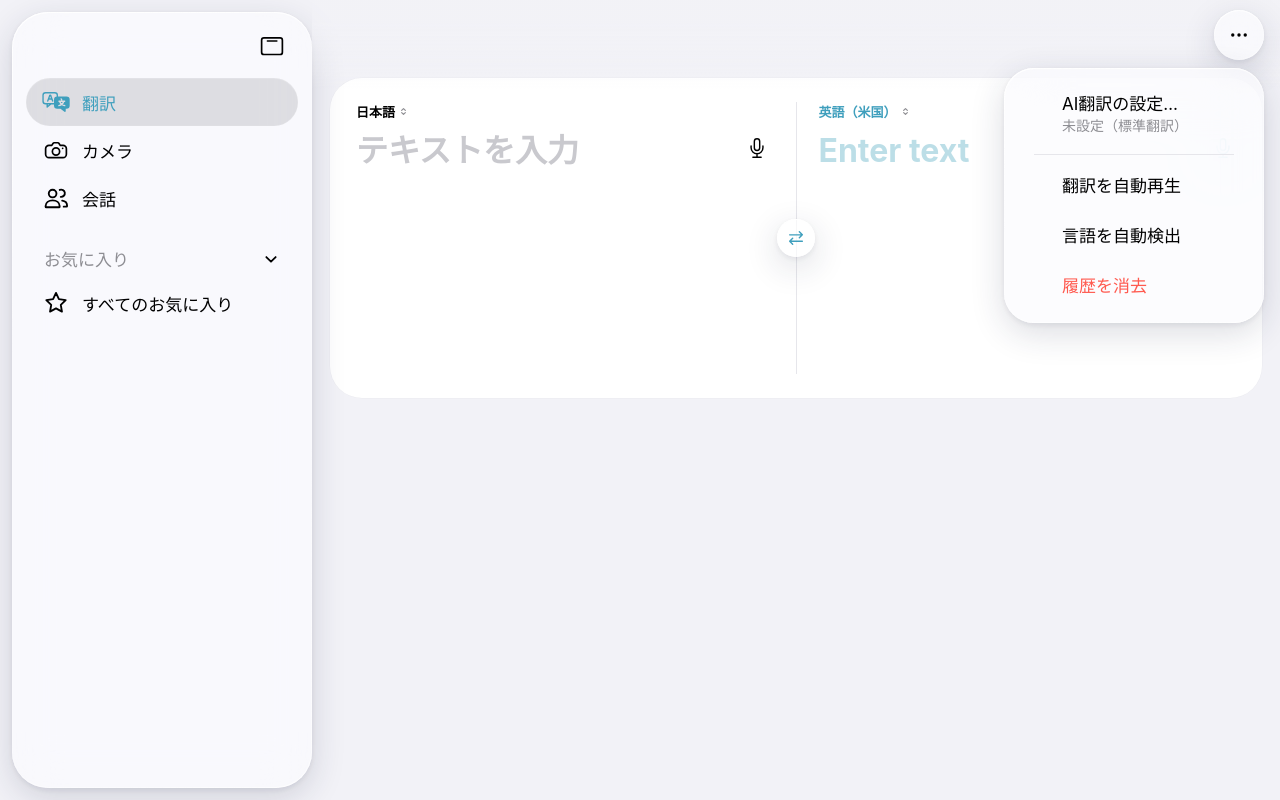
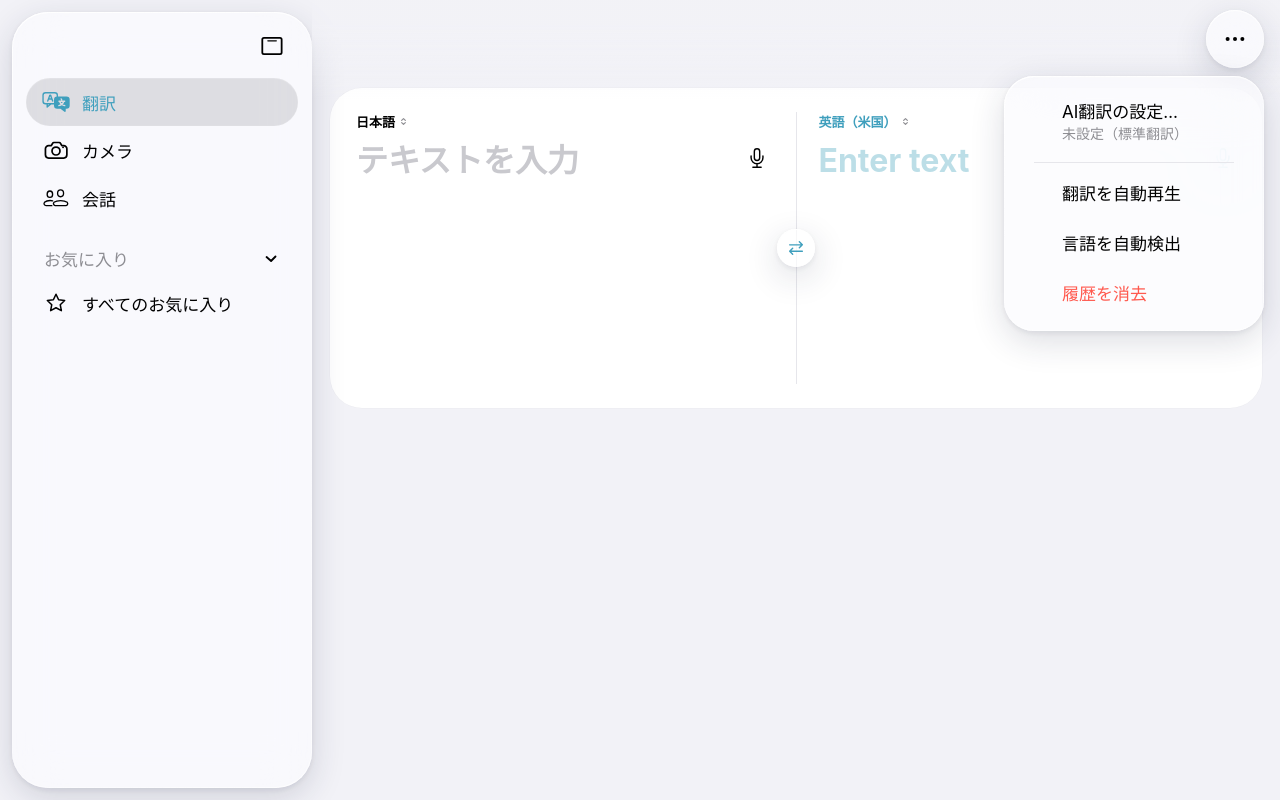
Before and after one commit to xiaomi-ops710/iPad-Translationapp, a plain HTML site: page index.html in a window 1280 px wide. Both pictures are taken after a click on the button 1239 px from the left and 35 px from the top of the page. Drawn offline with Linux system fonts and the light colour scheme.

Commit message:
Add files via upload

```diff
--- a/app.js
+++ b/app.js
@@ -483,6 +483,43 @@
   }
 
   /* ------------------------------------------------------------- popovers */
+  /* アンカーのボタンから液体のようにふくらんで開く（メタボール＋伸び縮み） */
+  function popLiquid(p, anchor, x, y, pw, ph) {
+    if (reduceMotion() || !p.animate) return;
+    if (!$('#gooSvg')) {
+      const s = document.createElementNS(NS, 'svg');
+      s.id = 'gooSvg'; s.setAttribute('width', '0'); s.setAttribute('height', '0'); s.style.cssText = 'position:absolute;pointer-events:none';
+      s.innerHTML = '<filter id="goo" x="0" y="0" width="100%" height="100%" color-interpolation-filters="sRGB"><feGaussianBlur in="SourceGraphic" stdDeviation="7" result="b"/><feColorMatrix in="b" type="matrix" values="1 0 0 0 0  0 1 0 0 0  0 0 1 0 0  0 0 0 24 -11"/></filter>';
+      document.body.appendChild(s);
+    }
+    const r = anchor.getBoundingClientRect(), M = 40;
+    const L = Math.min(r.left, x) - M, T = Math.min(r.top, y) - M;
+    const W = Math.max(r.right, x + pw) + M - L, H = Math.max(r.bottom, y + ph) + M - T;
+    const goo = document.createElement('div'); goo.className = 'goo';
+    goo.style.cssText = `left:${L}px;top:${T}px;width:${W}px;height:${H}px`;
+    const mk = () => { const i = document.createElement('i'); goo.appendChild(i); return i; };
+    const ghost = mk(), blob = mk();
+    const ar = Math.min(r.width, r.height) / 2;
+    const fr = (l, t, w, h, rad) => ({ transform: `translate(${l - L}px,${t - T}px)`, width: w + 'px', height: h + 'px', borderRadius: rad + 'px' });
+    ghost.style.cssText = `width:${r.width}px;height:${r.height}px;border-radius:${ar}px;transform:translate(${r.left - L}px,${r.top - T}px)`;
+    const down = y >= r.top;
+    const cx = Math.min(Math.max(r.left + r.width / 2, x + 30), x + pw - 30);
+    const k = [
+      fr(r.left, r.top, r.width, r.height, ar),
+      { ...fr(cx - pw * 0.22, down ? r.top : y + ph - r.height * 1.7, pw * 0.44, r.height * 1.7, 34), offset: 0.28 },
+      { ...fr(x - pw * 0.025, down ? y : y - ph * 0.04, pw * 1.05, ph * 1.04, 34), offset: 0.66 },
+      { ...fr(x + pw * 0.006, y + ph * 0.004, pw * 0.988, ph * 0.992, 31), offset: 0.84 },
+      fr(x, y, pw, ph, 30)
+    ];
+    document.body.appendChild(goo);
+    p.style.opacity = '0'; p.style.animation = 'none';
+    const a = blob.animate(k, { duration: 640, easing: 'cubic-bezier(.3,.8,.35,1)', fill: 'forwards' });
+    p.animate([{ opacity: 0, transform: 'scale(.94)', filter: 'blur(6px)' }, { opacity: 1, transform: 'none', filter: 'none' }],
+      { duration: 340, delay: 300, easing: 'cubic-bezier(.3,1.2,.45,1)', fill: 'both' });
+    setTimeout(() => { goo.style.opacity = '0'; }, 420);
+    const done = () => { goo.remove(); p.style.opacity = ''; };
+    a.onfinish = done; setTimeout(done, 900);
+  }
   /* 項目を長押し／ホバーすると、薄い楕円が現れて指に追従して滑る */
   function popHighlight(p) {
     const hl = document.createElement('i'); hl.className = 'pop-hl'; p.prepend(hl);
@@ -523,6 +560,7 @@
     if (y + ph > innerHeight - 8) y = r.top > ph + 16 ? r.top - ph - 8 : Math.max(8, innerHeight - ph - 8);
     p.style.left = x + 'px'; p.style.top = y + 'px';
     popHighlight(p);
+    popLiquid(p, anchor, x, y, pw, ph);
     p.style.transformOrigin = `${Math.min(pw, Math.max(0, r.left + r.width / 2 - x))}px ${y > r.top ? '0%' : '100%'}`;
     return p;
   }
@@ -1065,6 +1103,13 @@
     const sk = L.rm ? 0 : Math.max(-9, Math.min(9, -vx / 150));
     L.el.style.transform = `translate(${lx}px,${L.ly}px) scale(${1 + s},${1 - s * 0.62}) skewX(${sk}deg)`;
     L.lc.style.left = -lx + 'px'; L.lc.style.top = -L.ly + 'px';
+    // レンズの下にある本物のタブ文字を隠す（透明なガラス越しに二重に見えないように）
+    const h0 = lx + 7, h1 = lx + L.lw - 7;
+    L.tabs.forEach((tb) => {
+      const a = h0 - tb.offsetLeft, b = h1 - tb.offsetLeft;
+      const m = (L.nomask || b <= 0 || a >= tb.offsetWidth) ? '' : `linear-gradient(90deg,#000 0,#000 ${a}px,transparent ${a}px,transparent ${b}px,#000 ${b}px)`;
+      tb.style.webkitMaskImage = m; tb.style.maskImage = m;
+    });
     L.lc.style.transformOrigin = `${cx}px ${L.bh / 2}px`;
     L.gl.style.setProperty('--gx', (50 - Math.max(-45, Math.min(45, vx / 18))) + '%');
     let h = L.tabs.findIndex((t) => cx >= t.offsetLeft && cx <= t.offsetLeft + t.offsetWidth);
@@ -1118,7 +1163,7 @@
     if (th) { th._x = L.cx - L.tab.offsetWidth / 2; th._y = L.tab.offsetTop; th._w = L.tab.offsetWidth; th._h = L.tab.offsetHeight; th.dataset.i = '1'; }
     L.bar.classList.remove('drag');
     L.tabs.forEach((t) => t.classList.remove('hov'));
-    setTimeout(() => L.el.classList.remove('in'), 140);
+    setTimeout(() => { L.el.classList.remove('in'); L.nomask = true; }, 140);
     setTimeout(() => { L.dead = true; cancelAnimationFrame(L.raf); L.el.remove(); L.svg.remove(); if (L_last === L) L_last = null; }, 620);
     const name = target.dataset.nav;
     nav(name);
--- a/icons.js
+++ b/icons.js
@@ -19,12 +19,12 @@
       <path fill="currentColor" mask="url(#xi-tm)" d="M764 338H1094A115 115 0 0 1 1209 453V663A115 115 0 0 1 1094 778H1068V846Q1068 866 1056 880Q1043 897 1022 885L881 778H764A115 115 0 0 1 649 663V453A115 115 0 0 1 764 338Z"/>
     </svg>`,
     // camera
-    camera: sv('<path d="M8.4 8H6a2.9 2.9 0 0 0-2.9 2.9v4.8A2.9 2.9 0 0 0 6 18.6h12a2.9 2.9 0 0 0 2.9-2.9v-4.8A2.9 2.9 0 0 0 18 8h-2.4l-1-1.6a1.3 1.3 0 0 0-1.1-.6h-3a1.3 1.3 0 0 0-1.1.6z"/><circle cx="12" cy="13.3" r="3.1"/><circle cx="17.7" cy="10.6" r=".75" fill="currentColor" stroke="none"/>', { sw: 1.45 }),
+    camera: `<svg viewBox="89.4 58.9 35.8 35.8" fill="none" stroke="currentColor" stroke-width="2.2" stroke-linecap="round" stroke-linejoin="round" aria-hidden="true"><path d="M99.2 70.9H97.6a4.1 4.1 0 0 0-4.1 4.1v7.7a4.1 4.1 0 0 0 4.1 4.1h19.2a4.1 4.1 0 0 0 4.1-4.1v-7.7a4.1 4.1 0 0 0-4.1-4.1h-2.4l-1.7-3a1.9 1.9 0 0 0-1.6-1h-6.8a1.9 1.9 0 0 0-1.6 1l-1.7 3z" transform="translate(.3 .3)"/><circle cx="107.3" cy="78.1" r="5.1"/><circle cx="116.3" cy="73.4" r="1.2" fill="currentColor" stroke="none"/></svg>`,
     // person.2
-    people: sv('<circle cx="9.1" cy="8.2" r="3.3"/><path d="M3.1 19.4v-.5c0-2.9 2.6-4.9 6-4.9s6 2 6 4.9v.5c0 .3-.2.5-.5.5H3.6c-.3 0-.5-.2-.5-.5z"/><path d="M15.2 5.1a3.1 3.1 0 1 1 .9 5.9"/><path d="M17.3 14.2c2.4.3 4.2 1.9 4.2 4.4v.3c0 .3-.2.5-.5.5h-2.4"/>', { sw: 1.6 }),
+    people: `<svg viewBox="46.7 219 44 44" fill="none" stroke="currentColor" stroke-width="2.1" stroke-linecap="round" stroke-linejoin="round" aria-hidden="true"><ellipse cx="59.1" cy="235" rx="4.3" ry="5"/><ellipse cx="75.9" cy="233.6" rx="4.7" ry="5.4"/><path d="M62.2 253H53.2a3.2 3.2 0 0 1-2.6-5.2C52.6 246 55.7 244.9 59.4 244.9c1.5 0 2.8.2 4 .6"/><path d="M67.4 253H83.9a3.2 3.2 0 0 0 2.5-5.2C83.9 246 80.4 245 75.9 245s-8 1-10.5 2.8a3.2 3.2 0 0 0 2 5.2z"/></svg>`,
     // star / star.fill
-    starO: sv('<path d="M12 3.4l2.5 5.3 5.8.8-4.2 4.1 1 5.8-5.1-2.8-5.1 2.8 1-5.8-4.2-4.1 5.8-.8z"/>', { sw: 1.6 }),
-    star: sv('<path d="M12 3.4l2.5 5.3 5.8.8-4.2 4.1 1 5.8-5.1-2.8-5.1 2.8 1-5.8-4.2-4.1 5.8-.8z"/>', { sw: 1.6 }),
+    starO: `<svg viewBox="46.3 352.5 44 44" fill="none" stroke="currentColor" stroke-width="2.4" stroke-linecap="round" stroke-linejoin="round" aria-hidden="true"><polygon points="68.30,360.70 72.41,369.34 81.90,370.58 74.96,377.16 76.71,386.57 68.30,382.00 59.89,386.57 61.64,377.16 54.70,370.58 64.19,369.34"/></svg>`,
+    star: `<svg viewBox="46.3 352.5 44 44" fill="none" stroke="currentColor" stroke-width="2.4" stroke-linecap="round" stroke-linejoin="round" aria-hidden="true"><polygon points="68.30,360.70 72.41,369.34 81.90,370.58 74.96,377.16 76.71,386.57 68.30,382.00 59.89,386.57 61.64,377.16 54.70,370.58 64.19,369.34"/></svg>`,
     // arrow.up.left.and.arrow.down.right
     expand: sv('<path d="M4.2 9.4V4.2h5.2M4.4 4.4l6.4 6.4M19.8 14.6v5.2h-5.2M19.6 19.6l-6.4-6.4"/>', { sw: 1.6 }),
     // doc.on.doc
@@ -36,15 +36,15 @@
     // arrow.left.arrow.right
     swap: sv('<path d="M4.4 8.2h15.2M16 4.6l3.6 3.6-3.6 3.6M19.6 15.8H4.4M8 12.2l-3.6 3.6L8 19.4"/>', { sw: 1.7 }),
     // chevron.down
-    chev: sv('<path d="M5.8 9.4l6.2 6.2 6.2-6.2"/>', { sw: 2.4 }),
+    chev: `<svg viewBox="304.4 301.5 28 28" fill="none" stroke="currentColor" stroke-width="2.9" stroke-linecap="round" stroke-linejoin="round" aria-hidden="true"><path d="M311.5 312.5L318.5 318.6L325.4 311.6"/></svg>`,
     // chevron.up.chevron.down
     updown: sv('<path d="M8 9.6l4-4 4 4M8 14.4l4 4 4-4"/>', { sw: 2.6 }),
     // xmark.circle.fill
     clear: `<svg viewBox="0 0 24 24" aria-hidden="true"><circle cx="12" cy="12" r="11" fill="#b4b4b9"/><path d="M8.4 8.4l7.2 7.2M15.6 8.4l-7.2 7.2" stroke="#fff" stroke-width="2" stroke-linecap="round"/></svg>`,
     // macwindow（サイドバーを隠す）
-    window: sv('<rect x="3.1" y="5" width="17.8" height="14.3" rx="2" /><path d="M8 7.8h8.2" stroke-width="1.25"/>', { sw: 1.45 }),
+    window: `<svg viewBox="49.7 33.8 51.4 51.4" fill="none" stroke="currentColor" stroke-width="3.3" stroke-linecap="round" stroke-linejoin="round" aria-hidden="true"><rect x="57.6" y="44.6" width="35.5" height="29.9" rx="3"/><path d="M67.8 50H83.3" stroke-width="2.3"/></svg>`,
     // sidebar.left（タブバー左端）
-    sidebar: sv('<rect x="3.1" y="5.45" width="17.8" height="13.1" rx="2.4"/><path d="M9.1 5.6v12.8"/><path d="M4.8 8.8h2.2M4.8 11.1h2.2M4.8 13.4h2.2" stroke-width="1.15"/>', { sw: 1.45 }),
+    sidebar: `<svg viewBox="61.3 30.5 51.4 51.4" fill="none" stroke="currentColor" stroke-width="3.2" stroke-linecap="round" stroke-linejoin="round" aria-hidden="true"><rect x="69.6" y="42.7" width="34.8" height="27" rx="3.6"/><path d="M82.9 42.7V69.7"/><path d="M74.4 49.2H76.9M74.4 53.7H76.9M74.4 58.1H76.9" stroke-width="2"/></svg>`,
     // ellipsis
     more: `<svg viewBox="0 0 24 24" fill="currentColor" aria-hidden="true"><circle cx="5.2" cy="12" r="1.85"/><circle cx="12" cy="12" r="1.85"/><circle cx="18.8" cy="12" r="1.85"/></svg>`,
     // photo.on.rectangle
--- a/style.css
+++ b/style.css
@@ -362,3 +362,26 @@ svg{display:block}
 .lens .gl{background:linear-gradient(180deg,rgba(255,255,255,.10),transparent 28%,transparent 72%,rgba(255,255,255,.06))!important;opacity:1!important}
 .tabs.drag .tab:not(.hov){opacity:1}
 .tabs.drag::before{opacity:0!important}
+
+
+/* ============ 上部バーを本家（Files / 翻訳）の実寸に合わせて拡大 ============ */
+.tab{padding:12px 21px;font-size:21px}
+.tab-ic{padding:12px 19px}
+.tab-ic svg{width:32px;height:32px}
+.more-btn{width:58px;height:58px}
+.more-btn svg{width:26px;height:26px}
+#topbar{height:calc(100px + env(safe-area-inset-top))}
+#content{padding-top:calc(88px + env(safe-area-inset-top))}
+#conv{padding-top:calc(86px + env(safe-area-inset-top))!important}
+.lay-tabbar .cam-hint{top:calc(96px + env(safe-area-inset-top))}
+@media (max-width:700px){.tab{padding:11px 13px;font-size:16px}.tab-ic{padding:11px 13px}.tab-ic svg{width:26px;height:26px}.more-btn{width:50px;height:50px}.more-btn svg{width:22px;height:22px}}
+
+/* レンズ内：はみ出しをクリップして Safari のフィルタ基準位置がずれないようにする */
+.lens .lw{overflow:hidden!important;border-radius:inherit}
+
+/* ============ ポップアップが「ぐにょっ」と開くメタボール ============ */
+.goo{position:fixed;z-index:99;pointer-events:none;overflow:hidden;filter:url(#goo);transition:opacity .22s}
+.goo>i{position:absolute;left:0;top:0;background:var(--goo);will-change:transform,width,height,border-radius}
+:root{--goo:#f4f4f8}
+@media (prefers-color-scheme:dark){:root{--goo:#35353a}}
+.pop.opening{transition:opacity .2s}
```
